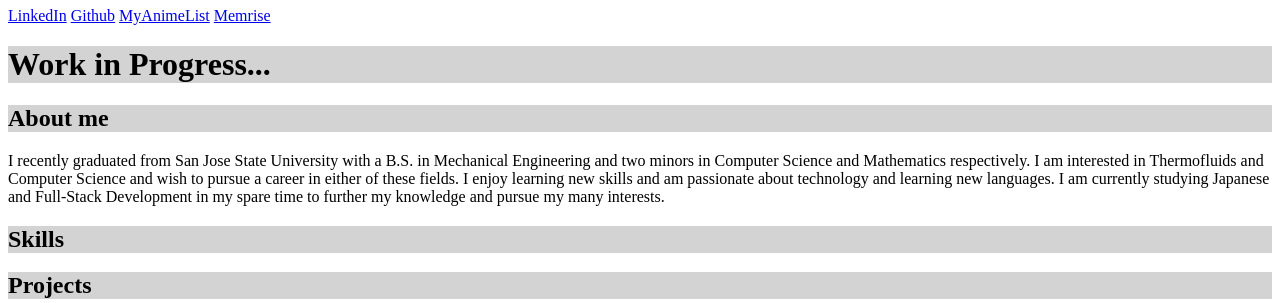
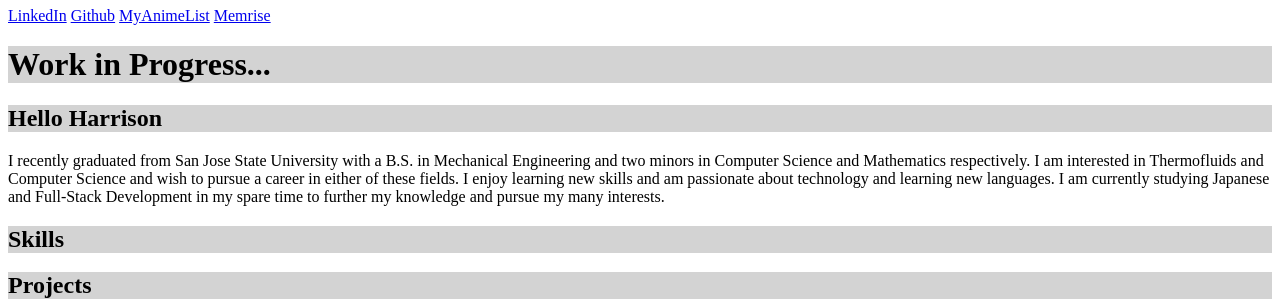
Before and after one commit to MitchellAV/Portfolio, a PHP site: page / in a window 1280 px wide. Shown: the part 126-429 px from the top of the page. Run offline with PHP 8.4, Linux system fonts and the light colour scheme.

Commit message:
hello harrison

```diff
--- a/index.php
+++ b/index.php
@@ -49,7 +49,7 @@
     <h1>Work in Progress...</h1>
 
     <section id="about">
-      <h1>About me</h1>
+      <h1>Hello Harrison</h1>
       <p>I recently graduated from San Jose State University with a B.S. in Mechanical Engineering and two minors in Computer Science and Mathematics respectively. I am interested in Thermofluids and Computer Science and wish to pursue a career in either of these fields. I enjoy learning new skills and am passionate about technology and learning new languages. I am currently studying Japanese and Full-Stack Development in my spare time to further my knowledge and pursue my many interests. </p>
     </section>
     <section id="skills">
```
